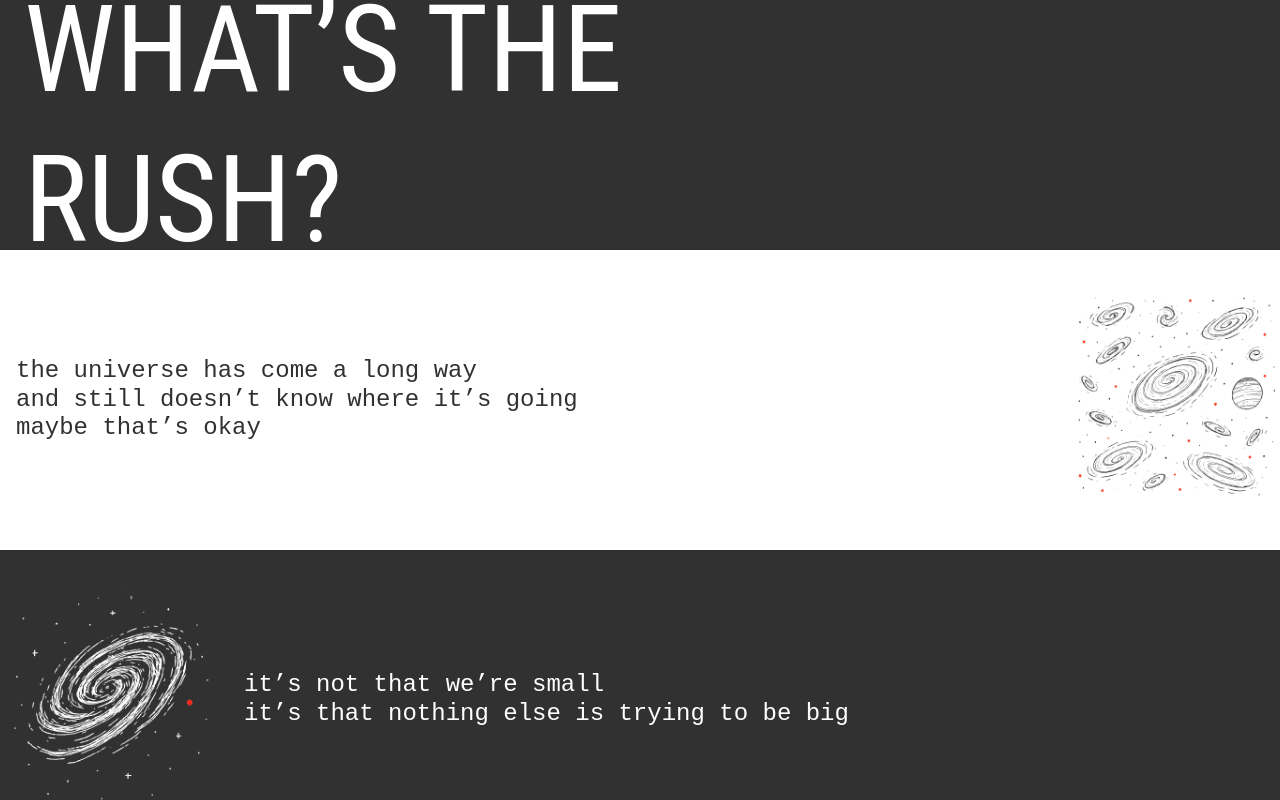
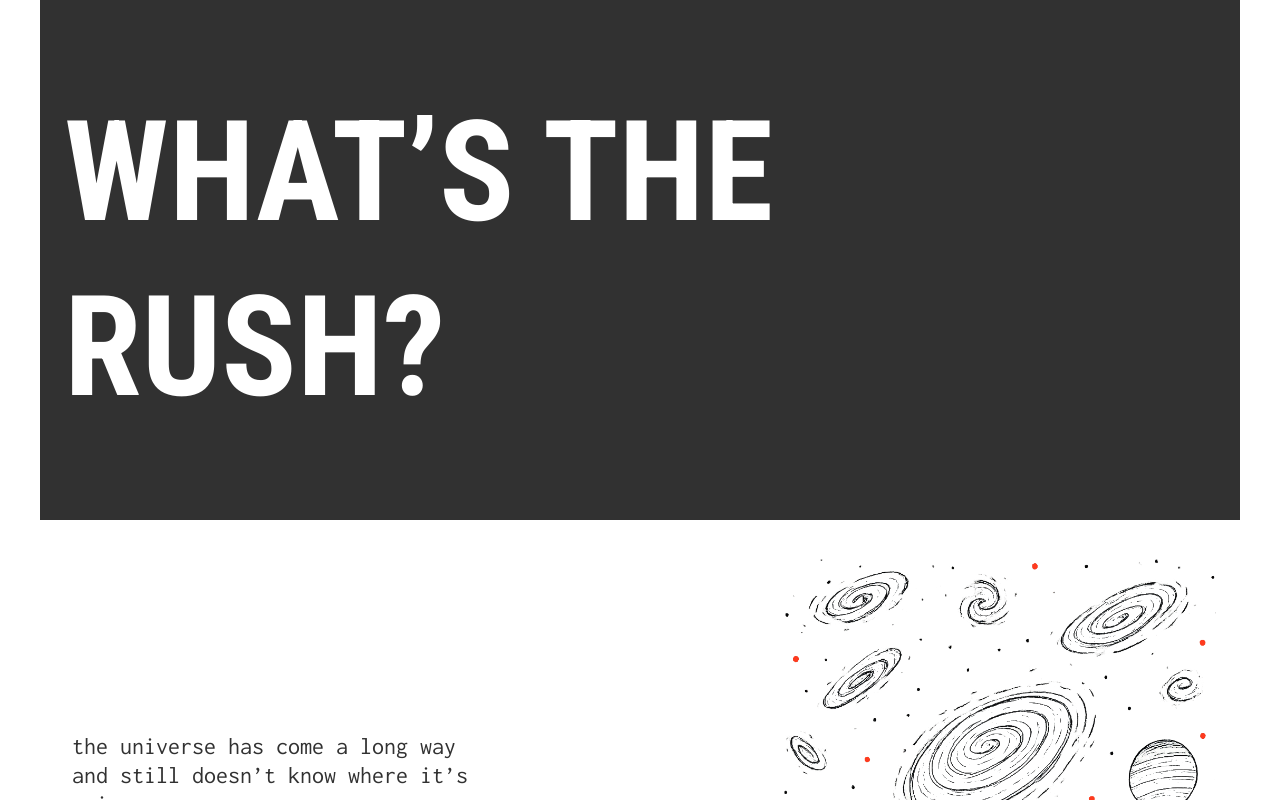
Before and after one commit to iknowmagic/whatstherush, a Next.js app: page / in a window 1280 px wide. Shown: the top 800 px of the page. Built offline with nearby package versions, Linux system fonts and the light colour scheme.

Commit message:
feat: enhance responsive design with updated breakpoints and improved font usage

```diff
--- a/src/app/globals.css
+++ b/src/app/globals.css
@@ -1,14 +1,38 @@
 @import "tailwindcss";
-@plugin "daisyui";
 
-@import url("https://fonts.googleapis.com/css2?family=Inconsolata:wght@300;400;500;600;700&family=Roboto+Condensed:wght@700&display=swap");
+@theme {
+  /* Breakpoints */
+  --breakpoint-tablet: 768px;
+  --breakpoint-desktop: 1024px;
 
-.font-inconsolata {
-  font-family: "Inconsolata", monospace;
-}
+  /* Fonts */
+  --font-roboto-condensed: "Roboto Condensed", sans-serif;
+  --font-inconsolata: "Inconsolata", monospace;
 
-.font-robotoCondensed {
-  font-family: "Roboto Condensed", sans-serif;
+  /* Colors */
+  --color-dark: #313131;
+  --color-light: #ffffff;
+
+  /* Mobile (base) */
+  --size-hero-mobile: 150px;
+  --size-section-mobile: 170px;
+  --text-title-mobile: 40px;
+  --text-body-mobile: 16px;
+  --image-size-mobile: 170px;
+
+  /* Tablet */
+  --size-hero-tablet: 430px;
+  --size-section-tablet: 440px;
+  --text-title-tablet: 120px;
+  --text-body-tablet: 20px;
+  --image-size-tablet: 440px;
+
+  /* Desktop */
+  --size-hero-desktop: 520px;
+  --size-section-desktop: 540px;
+  --text-title-desktop: 140px;
+  --text-body-desktop: 24px;
+  --image-size-desktop: 540px;
 }
 
 @layer base {
@@ -17,43 +41,21 @@
   }
 
   body {
-    min-width: 320px; /* Ensure minimum mobile width */
+    min-width: 320px;
   }
 }
 
-@theme {
-  /* Mobile-first breakpoints (Tailwind standard) */
-  --breakpoint-sm: 640px;
-  --breakpoint-md: 768px;
-  --breakpoint-lg: 1024px;
-  --breakpoint-xl: 1280px;
+@layer utilities {
+  /* Font utilities */
+  .font-roboto-condensed {
+    font-family: var(--font-roboto-condensed);
+  }
 
-  /* Mobile-first responsive text sizes */
-  --text-sm: 16px; /* Base mobile size - matches your Figma */
-  --text-md: 20px; /* Larger mobile/tablet */
-  --text-lg: 24px; /* Desktop */
+  .font-inconsolata {
+    font-family: var(--font-inconsolata);
+  }
 
-  /* Responsive title sizes */
-  --text-title-sm: 40px; /* Mobile hero */
-  --text-title-md: 80px; /* Tablet hero */
-  --text-title-lg: 120px; /* Desktop hero */
-
-  /* Responsive spacing (section heights) */
-  --spacing-sm: 170px; /* Mobile section height */
-  --spacing-md: 240px; /* Tablet section height */
-  --spacing-lg: 300px; /* Desktop section height */
-
-  /* Hero heights */
-  --h-title-sm: 150px; /* Mobile hero */
-  --h-title-md: 200px; /* Tablet hero */
-  --h-title-lg: 250px; /* Desktop hero */
-
-  /* Colors */
-  --color-dark: #313131;
-  --color-light: white;
-}
-
-@layer components {
+  /* Color utilities */
   .bg-dark {
     background-color: var(--color-dark);
   }
@@ -69,73 +71,90 @@
   .text-light {
     color: var(--color-light);
   }
-}
 
-@layer utilities {
-  /* Base mobile utilities */
-  .w-sm {
-    width: var(--spacing-sm);
-  }
-  .h-sm {
-    height: var(--spacing-sm);
-  }
-  .h-title-sm {
-    height: var(--h-title-sm);
-  }
-  .text-title-sm {
-    font-size: var(--text-title-sm);
-  }
-  .text-sm {
-    font-size: var(--text-sm);
+  /* Mobile (base) sizes */
+  .h-hero {
+    height: var(--size-hero-mobile);
   }
 
-  /* Responsive utilities for larger screens */
+  .h-section {
+    height: var(--size-section-mobile);
+  }
+
+  .text-title {
+    font-size: var(--text-title-mobile);
+  }
+
+  .text-body {
+    font-size: var(--text-body-mobile);
+  }
+
+  .w-image {
+    width: var(--image-size-mobile);
+  }
+
+  .h-image {
+    height: var(--image-size-mobile);
+  }
+
+  /* Container for centering after 1200px */
+  .container-responsive {
+    width: 100%;
+    max-width: 1200px;
+    margin: 0 auto;
+  }
+
+  /* Tablet responsive utilities */
   @media (min-width: 768px) {
-    .md\:w-md {
-      width: var(--spacing-md);
+    .tablet\:h-hero {
+      height: var(--size-hero-tablet);
     }
-    .md\:h-md {
-      height: var(--spacing-md);
+
+    .tablet\:h-section {
+      height: var(--size-section-tablet);
     }
-    .md\:h-title-md {
-      height: var(--h-title-md);
+
+    .tablet\:text-title {
+      font-size: var(--text-title-tablet);
     }
-    .md\:text-title-md {
-      font-size: var(--text-title-md);
+
+    .tablet\:text-body {
+      font-size: var(--text-body-tablet);
     }
-    .md\:text-md {
-      font-size: var(--text-md);
+
+    .tablet\:w-image {
+      width: var(--image-size-tablet);
+    }
+
+    .tablet\:h-image {
+      height: var(--image-size-tablet);
     }
   }
 
+  /* Desktop responsive utilities */
   @media (min-width: 1024px) {
-    .lg\:w-lg {
-      width: var(--spacing-lg);
+    .desktop\:h-hero {
+      height: var(--size-hero-desktop);
     }
-    .lg\:h-lg {
-      height: var(--spacing-lg);
+
+    .desktop\:h-section {
+      height: var(--size-section-desktop);
     }
-    .lg\:h-title-lg {
-      height: var(--h-title-lg);
+
+    .desktop\:text-title {
+      font-size: var(--text-title-desktop);
     }
-    .lg\:text-title-lg {
-      font-size: var(--text-title-lg);
+
+    .desktop\:text-body {
+      font-size: var(--text-body-desktop);
     }
-    .lg\:text-lg {
-      font-size: var(--text-lg);
+
+    .desktop\:w-image {
+      width: var(--image-size-desktop);
     }
-  }
 
-  /* Additional responsive image utilities */
-  @media (min-width: 768px) {
-    .md\:w-img-md {
-      width: 200px;
-    }
-  }
-
-  @media (min-width: 1024px) {
-    .lg\:w-img-lg {
-      width: 240px;
+    .desktop\:h-image {
+      height: var(--image-size-desktop);
     }
   }
 }
--- a/src/app/layout.tsx
+++ b/src/app/layout.tsx
@@ -1,20 +1,18 @@
-import { Nunito } from "next/font/google";
-import { Changa_One } from "next/font/google";
+import { Roboto_Condensed, Inconsolata } from "next/font/google";
 import "./globals.css";
 import type { Metadata, Viewport } from "next";
 import StructuredData from "@/components/StructuredData";
 
-// Font configurations
-const nunito = Nunito({
+const robotoCondensed = Roboto_Condensed({
   subsets: ["latin"],
-  variable: "--font-nunito",
+  variable: "--font-roboto-condensed",
+  weight: "700",
   display: "swap",
-  weight: ["300", "400", "500", "600", "700"],
 });
 
-const changaOne = Changa_One({
+const inconsolata = Inconsolata({
   subsets: ["latin"],
-  variable: "--font-changa",
+  variable: "--font-inconsolata",
   weight: "400",
   display: "swap",
 });
@@ -65,7 +63,7 @@ export const metadata: Metadata = {
 };
 
 export const viewport: Viewport = {
-  themeColor: "#172625",
+  themeColor: "#313131",
   width: "device-width",
   initialScale: 1,
 };
@@ -78,8 +76,7 @@ export default function RootLayout({
   return (
     <html
       lang="en"
-      className={`${nunito.variable} ${changaOne.variable}`}
-      data-theme="myTheme"
+      className={`${robotoCondensed.variable} ${inconsolata.variable}`}
     >
       <head>
         <link rel="icon" href="/favicon_io/favicon.ico" />
--- a/src/app/page.tsx
+++ b/src/app/page.tsx
@@ -13,9 +13,13 @@ import humanImg from "@/assets/human.png";
 
 const Home: React.FC = () => {
   return (
-    <main className="bg-white min-w-[320px] min-h-screen text-black">
+    <main className="bg-light min-w-[320px] min-h-screen text-dark">
+      <div className="container-responsive">
         <Hero />
-      <SectionBlock image={universeImg} alt="Universe with galaxies and stars">
+        <SectionBlock
+          image={universeImg}
+          alt="Universe with galaxies and stars"
+        >
           the universe has come a long way
           <br />
           and still doesn&rsquo;t know where it&rsquo;s going
@@ -70,6 +74,7 @@ const Home: React.FC = () => {
           <br />
           and that felt like direction
         </SectionBlock>
+      </div>
     </main>
   );
 };
--- a/src/components/Hero.tsx
+++ b/src/components/Hero.tsx
@@ -2,8 +2,8 @@ import React from "react";
 
 const Hero: React.FC = () => {
   return (
-    <section className="flex items-center bg-dark px-6 h-title-sm md:h-title-md lg:h-title-lg">
-      <h1 className="font-robotoCondensed text-light text-title-sm md:text-title-md lg:text-title-lg text-left leading-tight">
+    <section className="flex items-center bg-dark px-6 h-hero desktop:h-hero tablet:h-hero">
+      <h1 className="font-roboto-condensed text-light text-title desktop:text-title tablet:text-title text-left leading-tight">
         WHAT&rsquo;S THE
         <br />
         RUSH?
--- a/src/components/SectionBlock.tsx
+++ b/src/components/SectionBlock.tsx
@@ -5,8 +5,8 @@ import { ReactNode } from "react";
 interface SectionBlockProps {
   children: ReactNode;
   image: StaticImageData;
-  alt: string; // Alt text for the image
-  flip?: boolean; // flip=true means image on left, flip=false means image on right
+  alt: string;
+  flip?: boolean;
 }
 
 const SectionBlock: React.FC<SectionBlockProps> = ({
@@ -19,39 +19,38 @@ const SectionBlock: React.FC<SectionBlockProps> = ({
 
   return (
     <div
-      className={`flex w-full h-sm md:h-md lg:h-lg ${
+      className={`flex w-full h-section tablet:h-section desktop:h-section ${
         isDark ? "bg-dark text-light" : "bg-light text-dark"
       }`}
     >
-      {/* When flip=true, image comes first (left side) */}
       {flip && (
-        <div className="flex justify-start items-center pl-1 h-full">
+        <div className="flex justify-start items-center pl-1 desktop:pl-6 tablet:pl-4 h-full">
           <Image
             src={image}
             width={170}
             height={170}
             alt={alt}
-            className="md:w-[200px] lg:w-[240px] md:h-[200px] lg:h-[240px] object-cover"
+            className="w-image desktop:w-image tablet:w-image h-image desktop:h-image tablet:h-image object-cover"
           />
         </div>
       )}
 
-      {/* TEXT SIDE - remaining space */}
-      <div className={`flex flex-1 items-center` + (!flip ? " pl-4" : " pr-4")}>
-        <div className="font-inconsolata md:text-md text-sm lg:text-lg leading-[1.2em]">
+      <div
+        className={`flex flex-1 items-center${!flip ? " pl-4 tablet:pl-6 desktop:pl-8" : " pr-4 tablet:pr-6 desktop:pr-8"}`}
+      >
+        <div className="max-w-[200px] desktop:max-w-[400px] tablet:max-w-[300px] font-inconsolata text-body desktop:text-body tablet:text-body leading-[1.2em]">
           {children}
         </div>
       </div>
 
-      {/* When flip=false, image comes second (right side) */}
       {!flip && (
-        <div className="flex justify-end items-center pr-1 w-sm md:w-md lg:w-lg h-full">
+        <div className="flex justify-end items-center pr-1 desktop:pr-6 tablet:pr-4 w-image desktop:w-image tablet:w-image h-full">
           <Image
             src={image}
             width={170}
             height={170}
             alt={alt}
-            className="md:w-[200px] lg:w-[240px] md:h-[200px] lg:h-[240px] object-cover"
+            className="w-image desktop:w-image tablet:w-image h-image desktop:h-image tablet:h-image object-cover"
           />
         </div>
       )}
```
Lines whose indentation alone changed are shown as unchanged.
